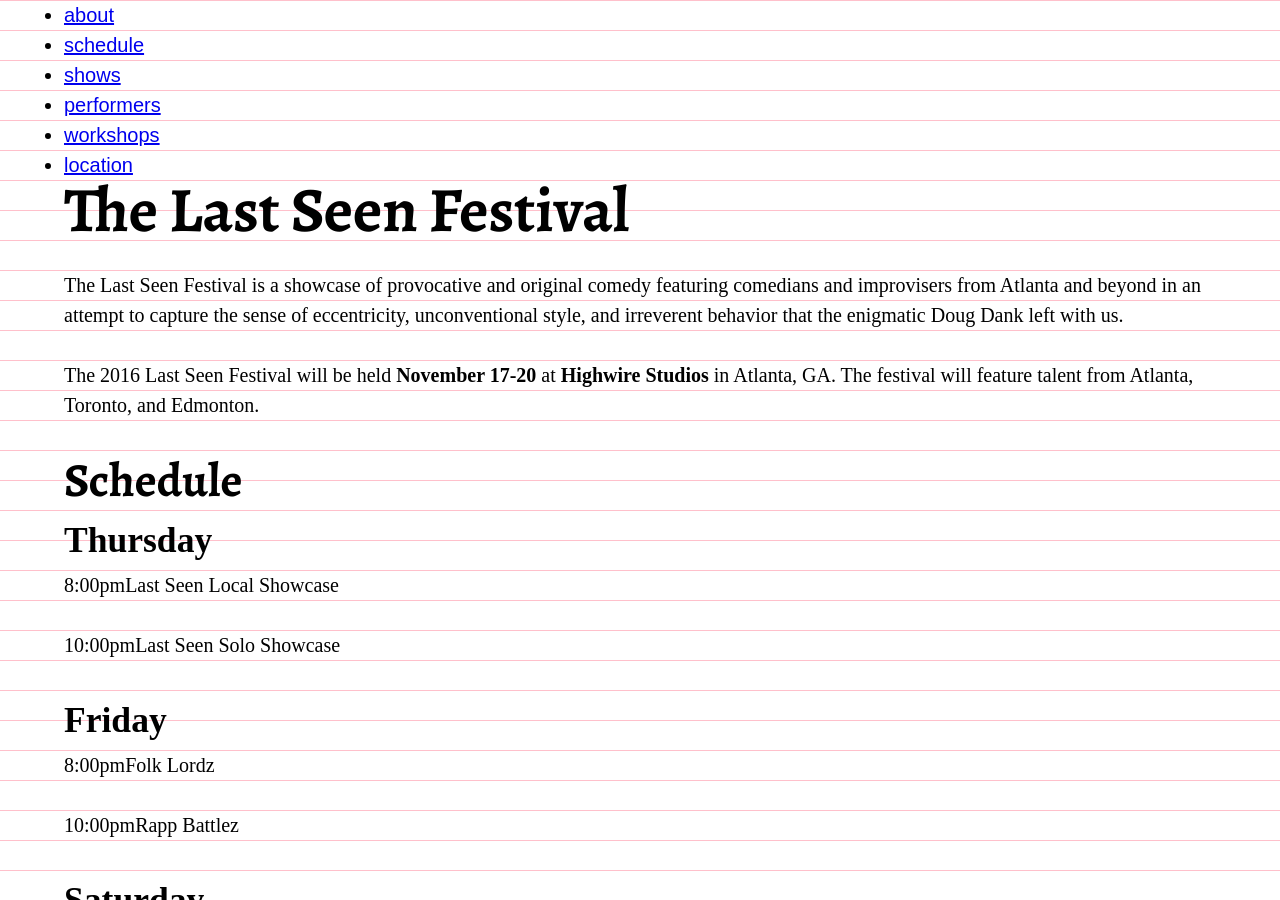
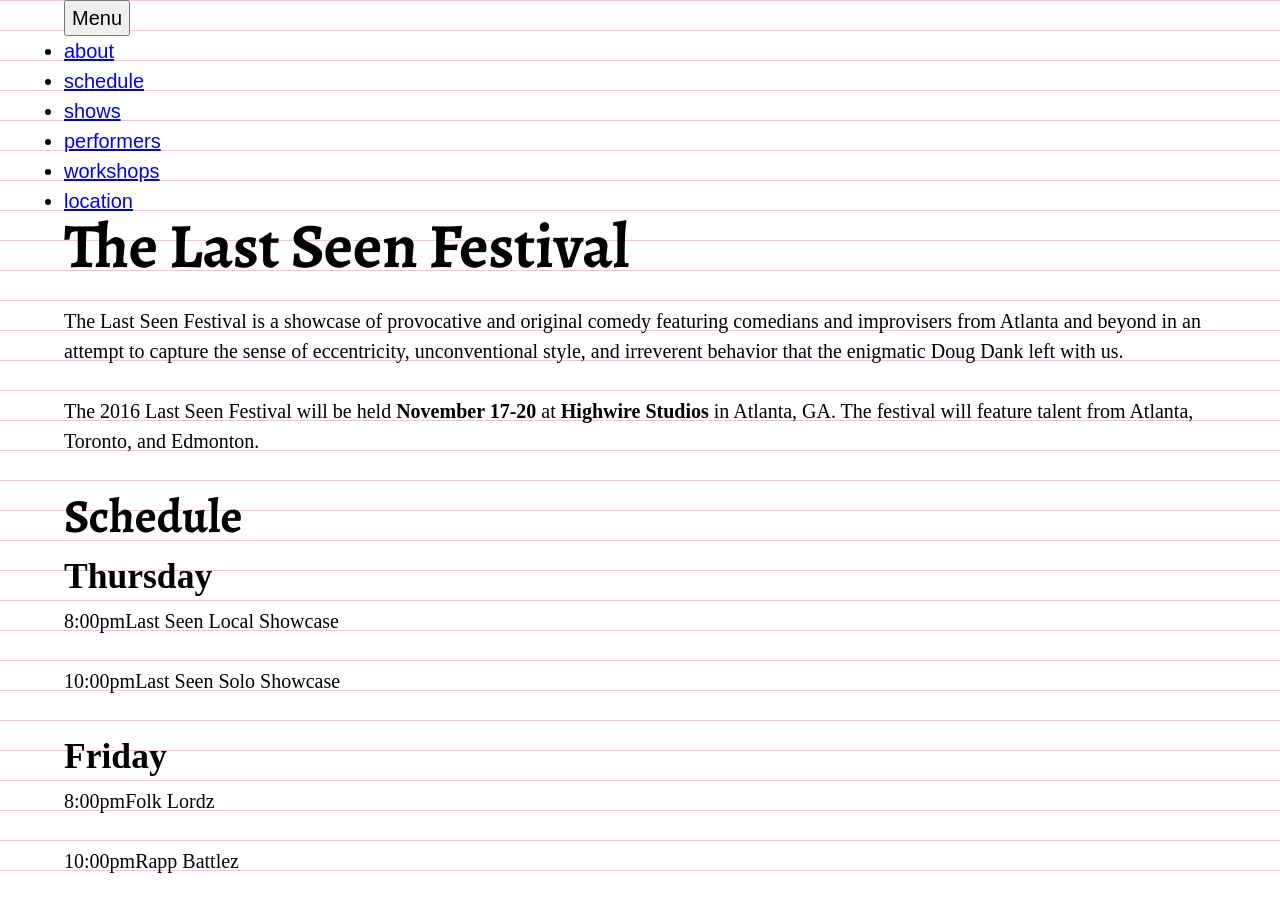
Before and after one commit to babycourageous/thelastseenfestival.com, a Jekyll site: the page built from index.html, in a window 1280 px wide and 900 px high. Built offline with Jekyll 4.4.1, drawn with Linux system fonts in a browser that asks for light colours; some web fonts are replaced.

Commit message:
Update header html

```diff
--- a/_includes/header.html
+++ b/_includes/header.html
@@ -1,9 +1,13 @@
-<header>
-  <nav>
-    <ul>
-      {% for navitem in site.data.nav %}
-      <li><a href="{{navitem.url}}">{{navitem.name}}</a></li>
-      {% endfor %}
-    </ul>
-  </nav>
+<header role="banner" class="header">
+
+  <div class="nav__container">
+    <button id="nav-toggle" class="nav__toggle"><span class="icon icon__hamburger icon__hamburger--htx">Menu</span></button>
+    <nav role="navigation" aria-label="primary" class="nav nav--primary">
+      <ul id="nav-list" class="nav__list">
+        {% for navitem in site.data.nav %}
+        <li class="nav__item"><a href="{{navitem.url}}" class="nav__link">{{navitem.name}}</a></li>
+        {% endfor %}
+      </ul>
+    </nav>
+  </div>
 </header>
```
